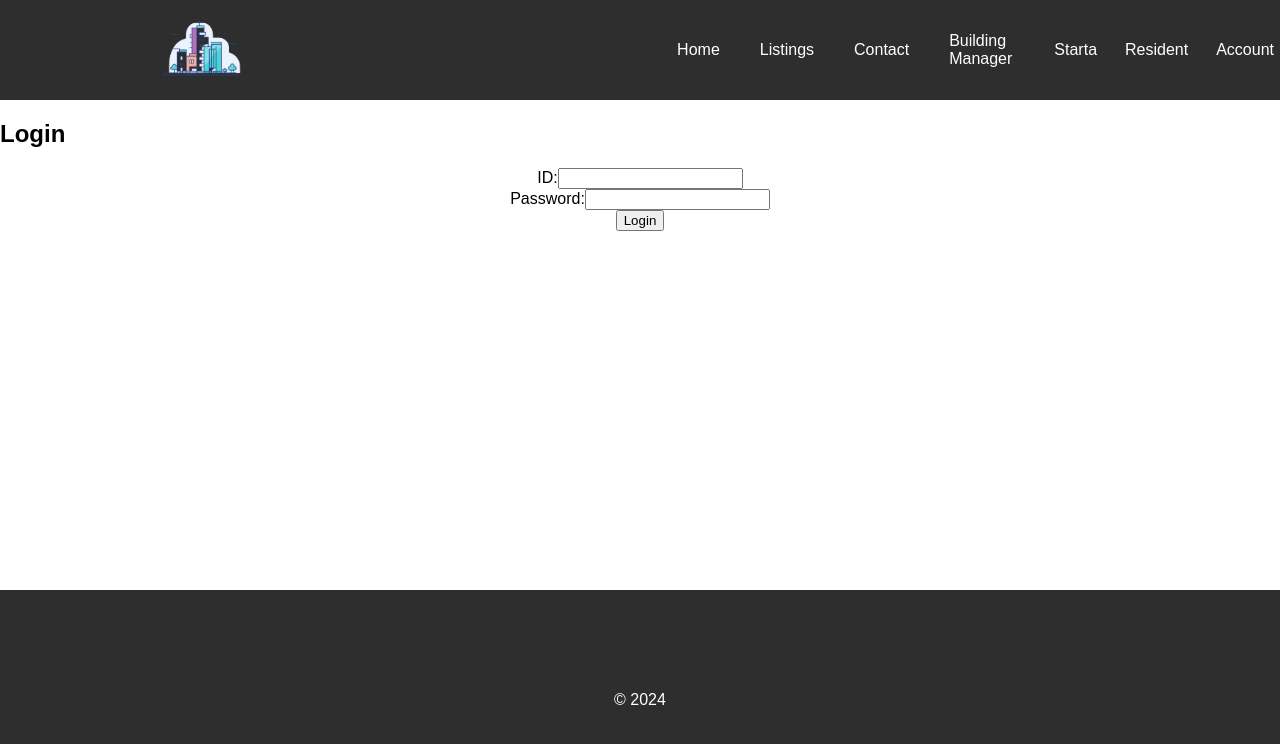
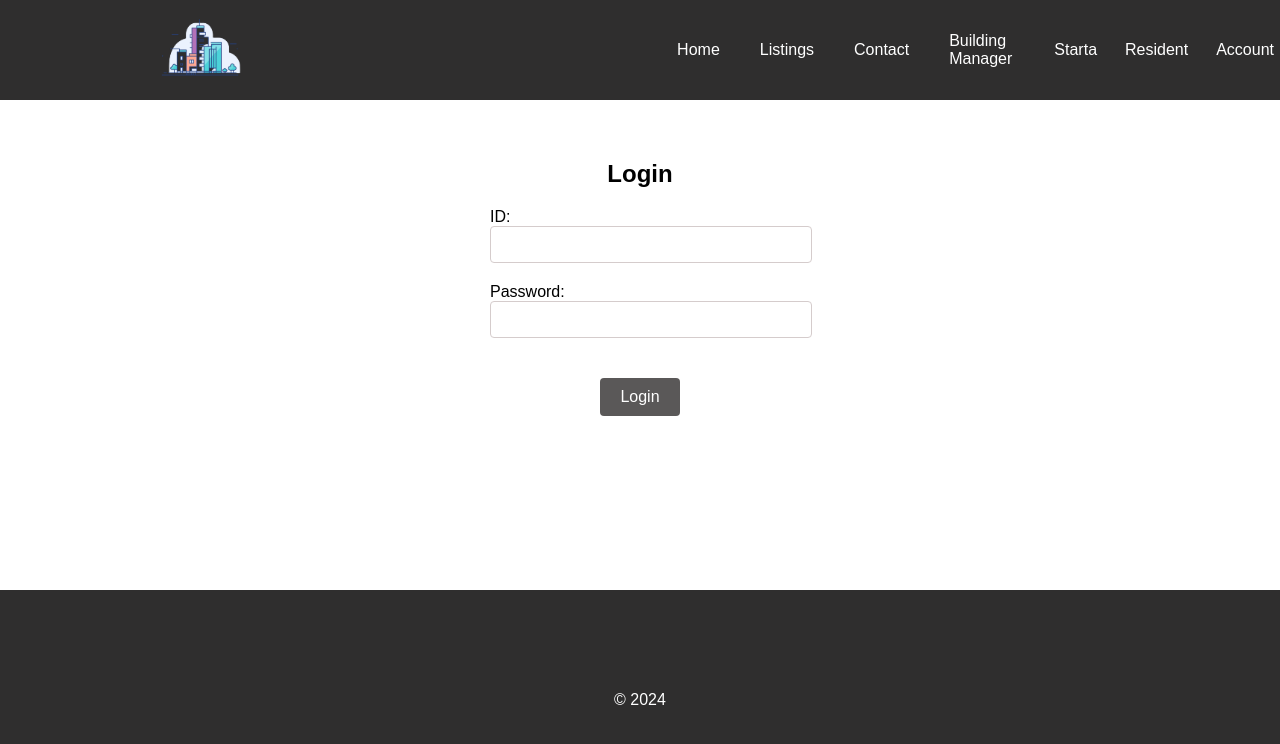
Before and after one commit to ngu892/DevOps, a React (Create React App) app: page /login in a window 1280 px wide. Shown: the top 744 px of the page. Built offline with nearby package versions, Linux system fonts and the light colour scheme.

Commit message:
small changes to login page

```diff
--- a/src/pages/Login.js
+++ b/src/pages/Login.js
@@ -1,4 +1,5 @@
 import React, { useState} from 'react'
+import '../styles/LoginRegister.css'
 
 function Login() {
 
@@ -49,7 +50,7 @@ function Login() {
         />
       </div>
 
-      <button type="submit">Login</button>
+      <button type="submit" className="button">Login</button>
     </form>
   </div>
 );
--- a/src/styles/Listings.css
+++ b/src/styles/Listings.css
@@ -10,7 +10,7 @@
 .listings .listingsTitle {
     font-family: Arial, Helvetica, sans-serif;
     font-size: 35px;
-    padding: 40px;
+    padding: 40px 0px 0px;
 }
 
 .propertyList {
--- /dev/null
+++ b/src/styles/LoginRegister.css
@@ -0,0 +1,47 @@
+.login-container {
+    text-align: center;
+    padding: 40px;
+    margin: 0 auto;
+    max-width: 800px;
+}
+
+h1 {
+    font-size: 26px;
+    margin-bottom: 50px;
+}
+
+form {
+    display: flex;
+    flex-direction: column;
+    align-items: center;
+    width: 100%;
+}
+
+.form-group {
+    margin-bottom: 20px;
+    width: 100%;
+    max-width: 300px;
+    text-align: left;
+}
+
+.form-group input {
+    width: 100%;
+    padding: 10px;
+    border: 1px solid #d5cccc;
+    border-radius: 4px;
+}
+
+.button {
+    padding: 10px 20px;
+    font-size: 16px;
+    color: white;
+    background-color: rgb(90, 88, 88);
+    border: none;
+    border-radius: 4px;
+    cursor: pointer;
+    margin-top: 20px;
+}
+
+.button:hover {
+    background-color: rgb(47, 46, 46);
+}
```
